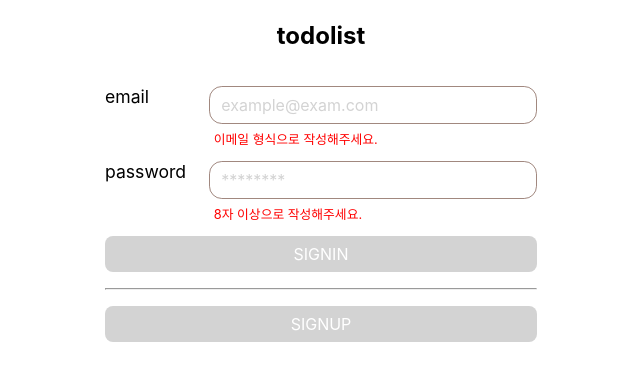
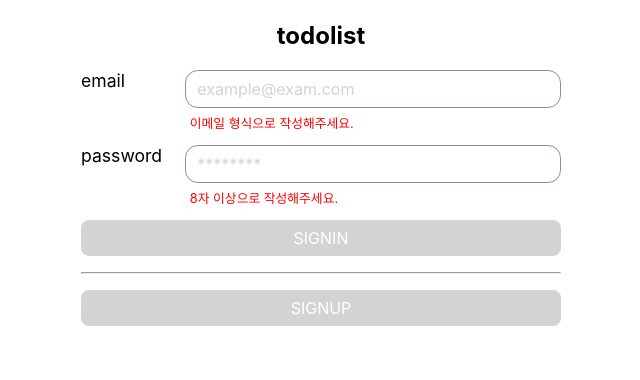
Before and after one commit to heony704/wanted-pre-onboarding-frontend, a React (Create React App) app: page / in a window 1280 px wide. Shown: the top 380 px of the page, without its empty margins (319-959 px from the left). Built offline with nearby package versions, Linux system fonts and the light colour scheme.

Commit message:
padding 간격 조절

```diff
--- a/src/components/SignForm.tsx
+++ b/src/components/SignForm.tsx
@@ -114,7 +114,6 @@ const Form = styled.form`
     flex-direction: column;
     max-width: 30rem;
     margin: auto;
-    padding: 1rem 1.5rem 1.5rem 1.5rem;
 
     > * + * {
         margin-top: 1rem;
--- a/src/pages/AuthPage.tsx
+++ b/src/pages/AuthPage.tsx
@@ -24,4 +24,5 @@ const Container = styled.div`
     min-height: 100vh;
     max-width: 50rem;
     margin: 0 auto;
+    padding: 0 2rem;
 `;
```
